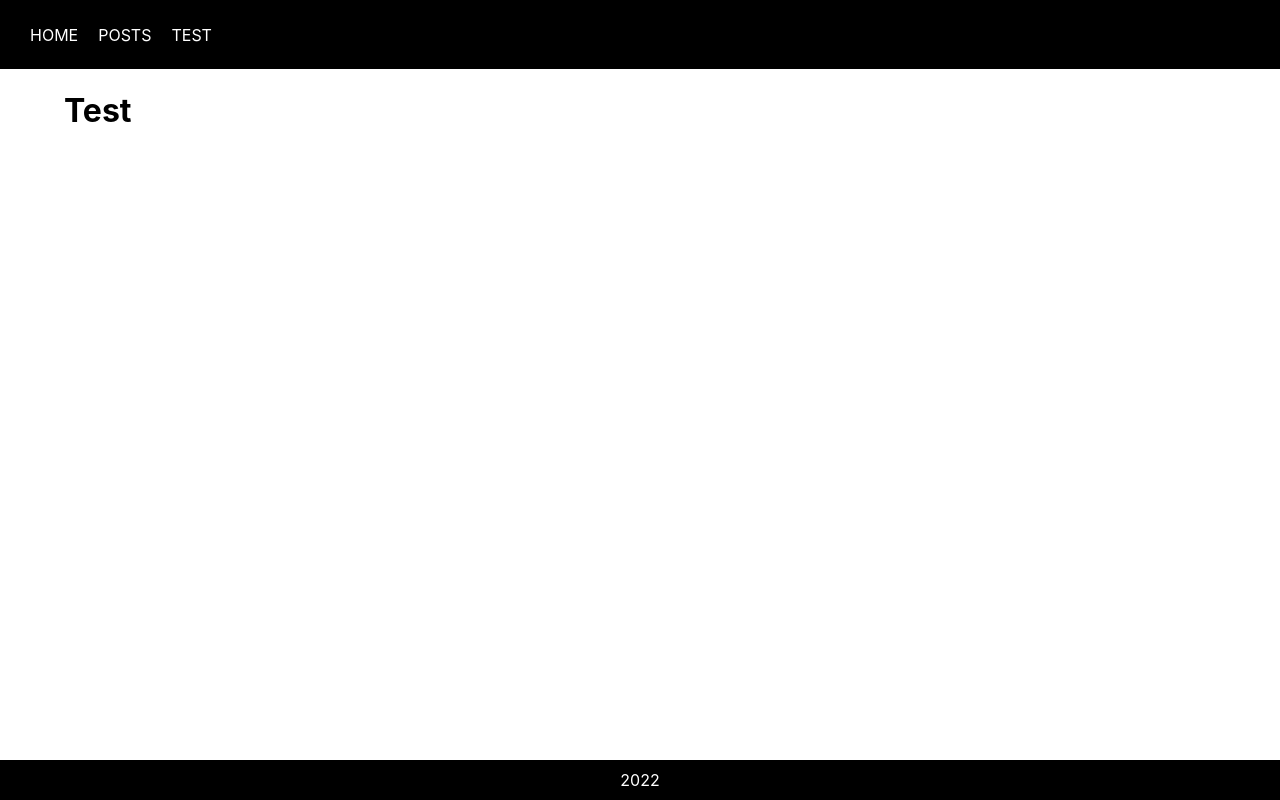
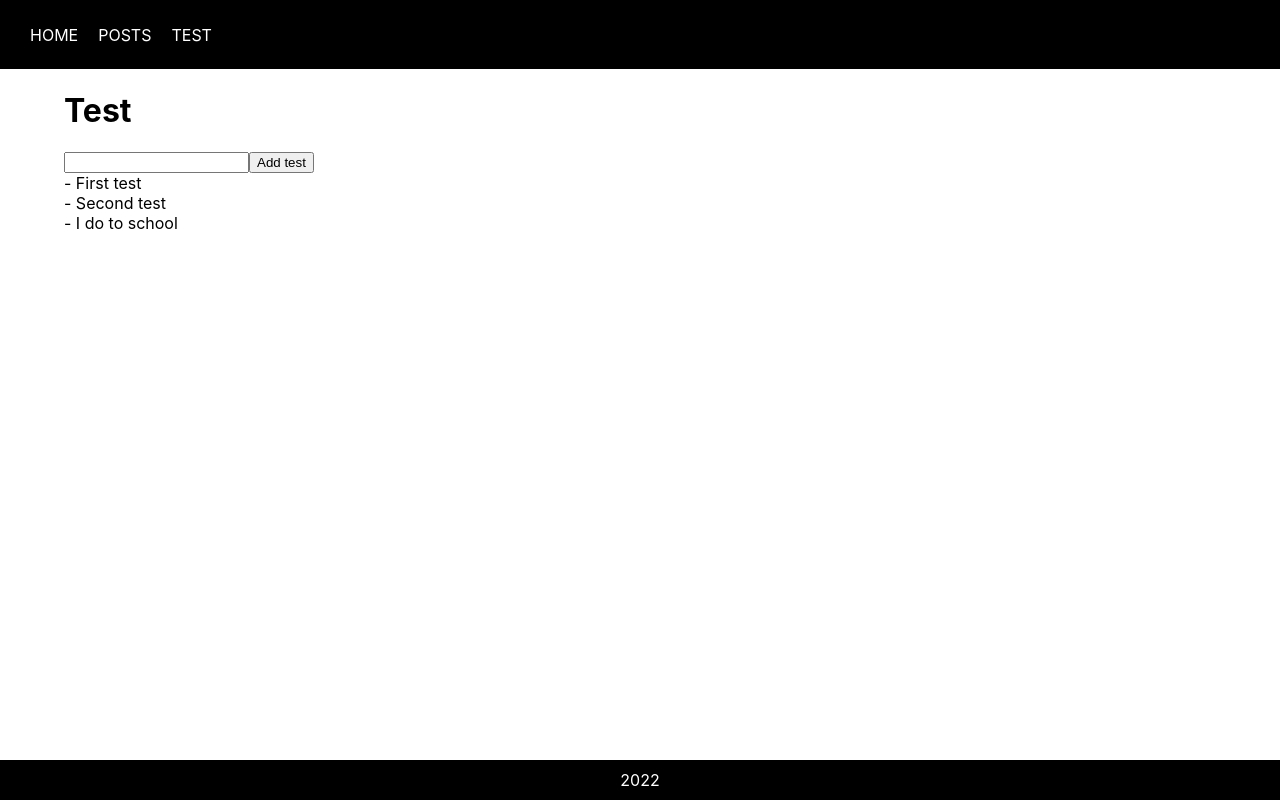
Before and after one commit to MarkevichVlad-1431/React-test-app, a React (Create React App) app: page /test in a window 1280 px wide. Built offline with nearby package versions, Linux system fonts and the light colour scheme.

Commit message:
test local state

```diff
--- a/src/Components/Content/Posts/Post/Post.jsx
+++ b/src/Components/Content/Posts/Post/Post.jsx
@@ -4,7 +4,7 @@ import s from './Post.module.scss';
 const Post = (props) => {
     return (
         <div className={s.bodyPost}>
-            <div className={s.user}>
+            {/* <div className={s.user}>
                 <div>
                     {props.id}
                 </div>
@@ -20,7 +20,7 @@ const Post = (props) => {
                 <div className={s.text}>
                     {props.body}
                 </div>
-           </div>
+           </div> */}
 
         </div>
     )
--- /dev/null
+++ b/src/Components/Content/Test/OneTest.jsx
@@ -0,0 +1,12 @@
+import React from "react";
+
+const OneText = (props) => {
+    return(
+        <div>
+            <span>- </span> {props.text}
+        </div>
+
+    )
+}
+
+export default OneText;
--- a/src/Components/Content/Test/Test.jsx
+++ b/src/Components/Content/Test/Test.jsx
@@ -1,11 +1,43 @@
-import React from "react";
+import React, { useState } from "react";
+import { useDispatch, useSelector } from "react-redux";
+import { updateStoreTests } from "../../../store/TestSlice";
+import OneText from "./OneTest";
+
 
 const Test = () => {
+    const [text, settext] = useState('');
+    const dispatch = useDispatch();
+    const arrTest = useSelector(state => state.Test.tests);
+
+    const updateText = (e) => {
+        settext(e.target.value);
+    }
+    const addTest = () => {
+        dispatch(updateStoreTests({id:2, text: text}));
+        settext('');
+    }
+
+    const Tests = arrTest.map(item => <OneText
+        id = {item.id}
+        key = {item.id}
+        text = {item.text}
+
+    />)
+
     return (
         <div>
             <h1>
                Test
             </h1>
+            <input
+                type="text"
+                value={text}
+                onChange={updateText}
+            />
+            <button onClick={addTest}>Add test</button>
+            <div>
+                {Tests}
+            </div>
         </div>
     )
 }
--- /dev/null
+++ b/src/store/TestSlice.js
@@ -0,0 +1,26 @@
+import { createSlice } from "@reduxjs/toolkit";
+
+const initialState = {
+    tests: [
+        {id: 1, text: 'First test'},
+        {id: 2, text: 'Second test'},
+        {id: 3, text: 'I do to school'},
+
+
+    ],
+
+}
+
+const TextSlice = createSlice({
+    name: 'test',
+    initialState,
+    reducers:{
+        updateStoreTests: (state, action) => {
+            state.tests.push(action.payload);
+        }
+    }
+})
+
+export const {updateStoreTests} = TextSlice.actions;
+
+export default TextSlice.reducer;
--- a/src/store/store.js
+++ b/src/store/store.js
@@ -1,8 +1,11 @@
 import { configureStore } from "@reduxjs/toolkit";
 import PostsReducer from './PostsSlice';
+import TestReducer from './TestSlice';
+
 
 export default configureStore({
     reducer: {
-        Posts: PostsReducer
+        Posts: PostsReducer,
+        Test: TestReducer
     }
 })
```
